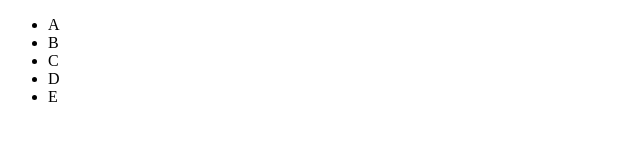
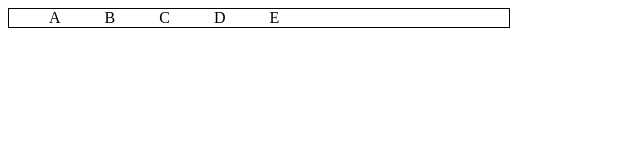
Before and after one commit to MimiShuma/nesting_in_sass_simple_example, a plain HTML site: page index.html in a window 1280 px wide. Shown: the whole page, without its empty margins (0-640 px from the left). Drawn offline with Linux system fonts and the light colour scheme.

Commit message:
nesting in sass simple example.

```diff
--- a/index.html
+++ b/index.html
@@ -5,6 +5,7 @@
     <meta charset="UTF-8">
     <meta name="viewport" content="width=device-width, initial-scale=1.0">
     <title>Nesting in SASS example</title>
+    <link rel="stylesheet" href="style.css" />
 </head>
 
 <body>
--- a/style.scss
+++ b/style.scss
@@ -9,11 +9,11 @@ nav {
     }
 
     li {
-        display: flex;
+        display: inline-block;
     }
 
     a {
-        padding: 5px 10px;
+        padding: 10px 20px;
         text-decoration: none;
     }
 }
```
Also changed, not shown: style.css, 1 other file.
